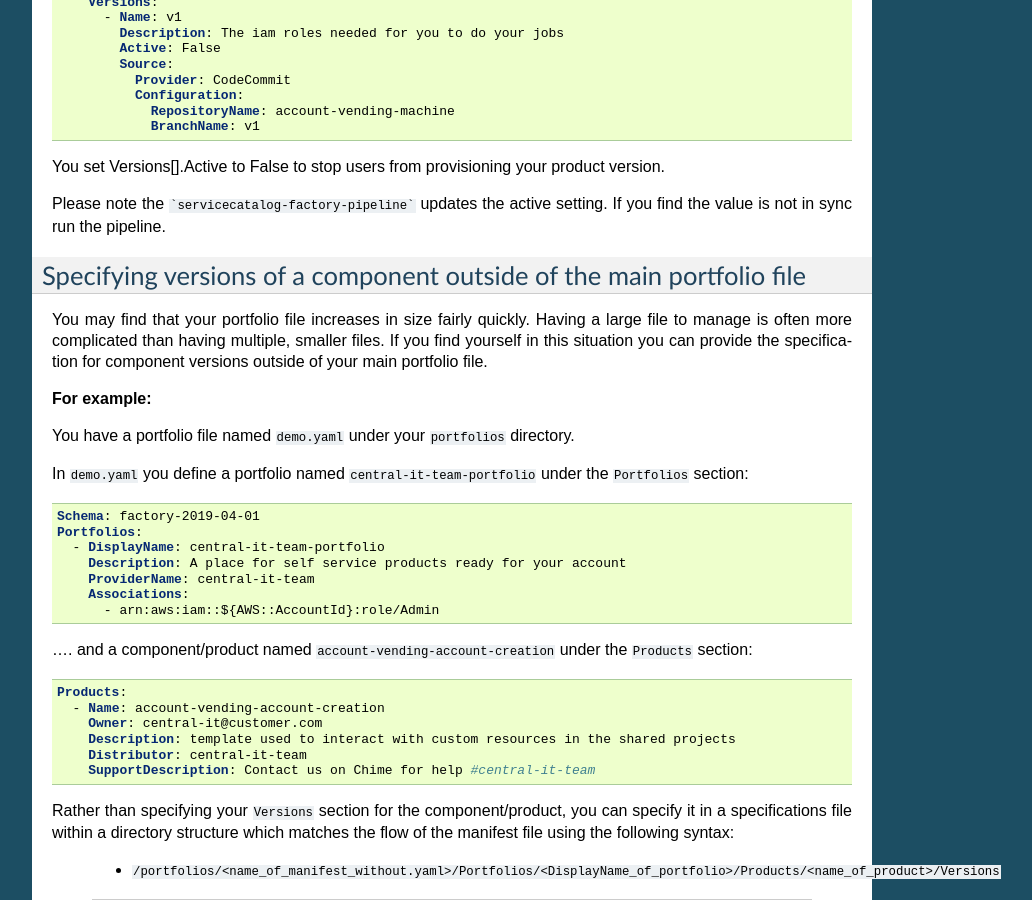
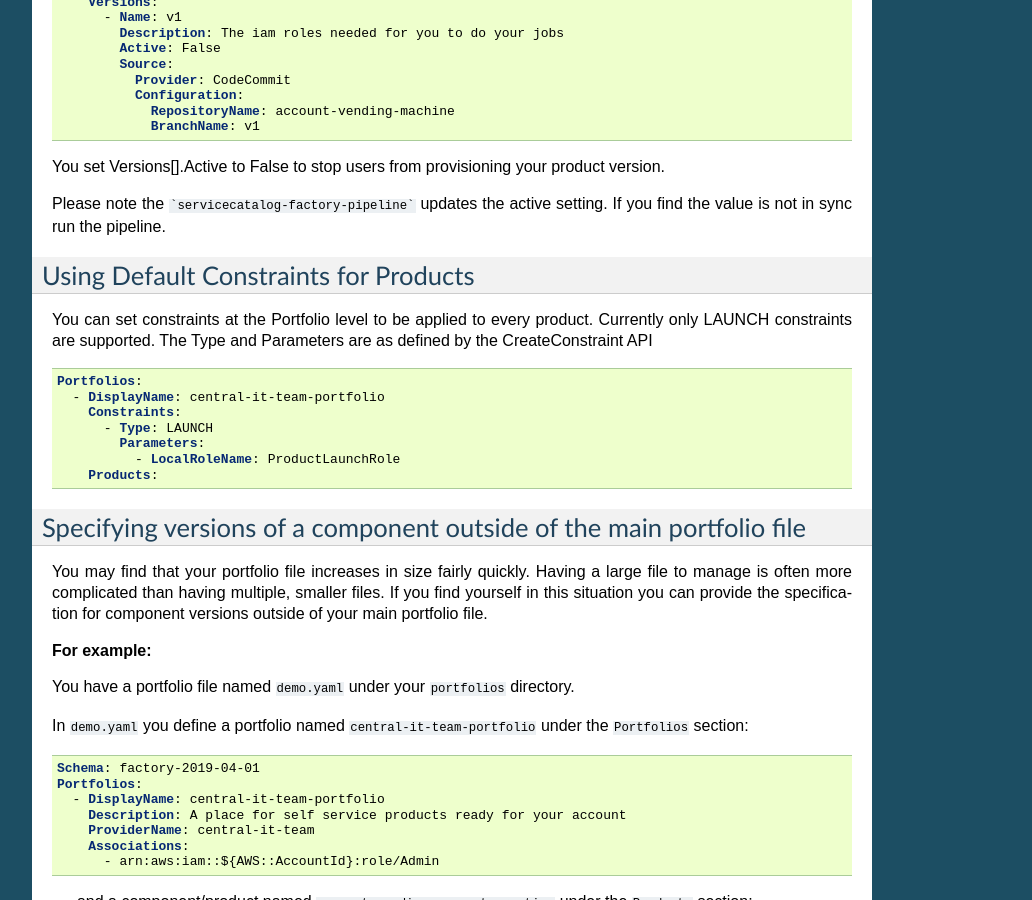
Before and after one commit to awslabs/aws-service-catalog-factory, a Sphinx documentation site: the page built from docs/source/factory/building_your_pipelines.rst, in a window 1280 px wide and 900 px high, scrolled down 4369 px. Shown: the whole window, without its empty margins (198-1230 px from the left). Built offline with Sphinx 7.4.7, drawn with Linux system fonts in a browser that asks for light colours; some of the changed text lies outside the part shown.

````diff
--- a/docs/source/factory/building_your_pipelines.rst
+++ b/docs/source/factory/building_your_pipelines.rst
@@ -296,6 +296,24 @@
 Please note the ```servicecatalog-factory-pipeline``` updates the active setting.  If you find the value is not in sync
 run the pipeline.
 
+Using Default Constraints for Products
+--------------------------------------
+
+You can set constraints at the Portfolio level to be applied to every product.
+Currently only LAUNCH constraints are supported. The Type and Parameters are as defined by the CreateConstraint API
+
+.. code-block:: yaml
+
+    Portfolios:
+      - DisplayName: central-it-team-portfolio
+        Constraints:
+          - Type: LAUNCH
+            Parameters:
+              - LocalRoleName: ProductLaunchRole
+        Products:
+
+
+
 Specifying versions of a component outside of the main portfolio file
 ---------------------------------------------------------------------
 
````
Also changed, not shown: 1 other file.
